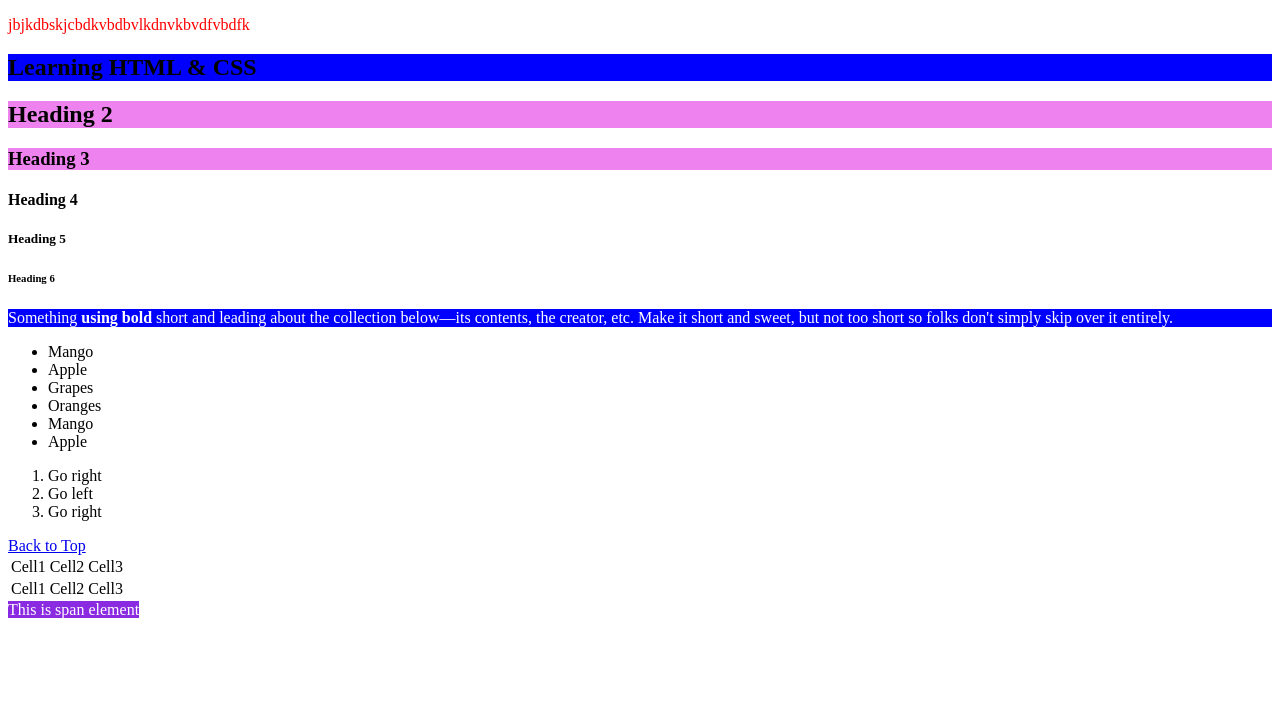
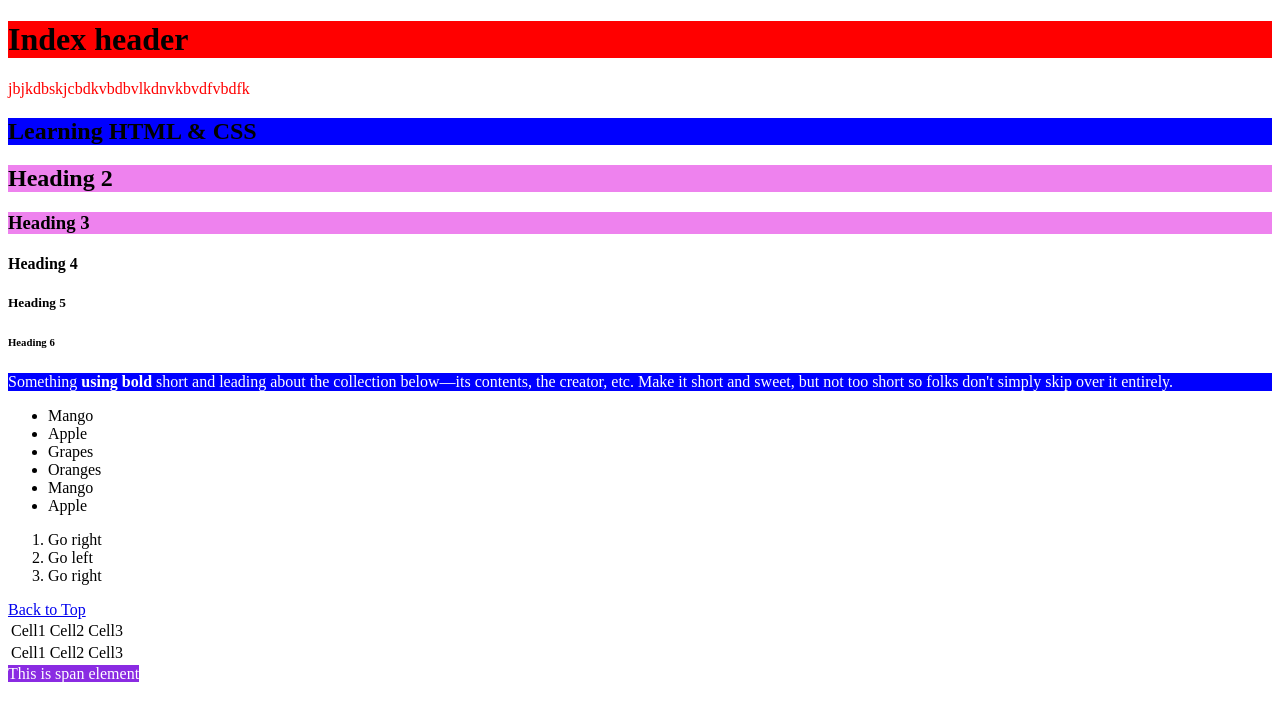
Before and after one commit to anu1134/mern-offline-html, a plain HTML site: page index.html in a window 1280 px wide. Drawn offline with Linux system fonts and the light colour scheme.

Commit message:
Add header in index.html

```diff
--- a/index.html
+++ b/index.html
@@ -8,7 +8,9 @@
     <title>Album</title>
   </head>
   <body>
-    <header></header>
+    <header>
+      <h1>Index header</h1>
+    </header>
 
     <article>
       <p>jbjkdbskjcbdkvbdbvlkdnvkbvdfvbdfk</p>
```
